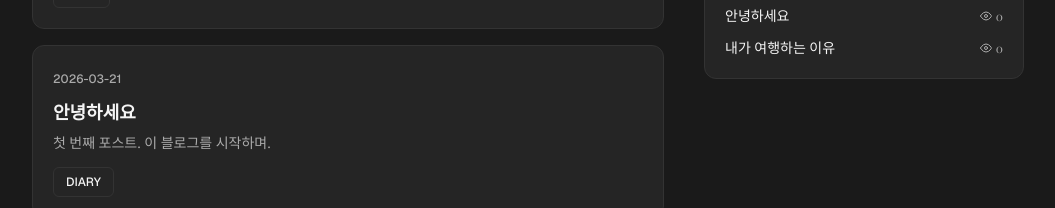
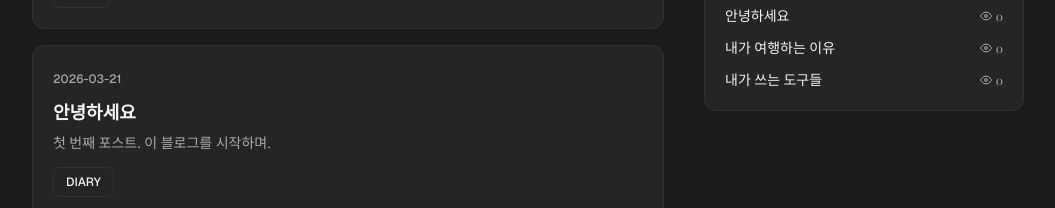
Before and after one commit to SHDPR/SHDPR.github.io, a Next.js app: page / in a window 1280 px wide. Shown: the part 482-690 px from the top of the page, without its empty margins (112-1167 px from the left). Built offline with nearby package versions, Linux system fonts and the light colour scheme; no server answers; the database is empty.

Commit message:
feat: show up to 10 posts in Popular Posts widget
Co-Authored-By: Claude Sonnet 4.6 <noreply@anthropic.com>

```diff
--- a/src/components/widgets/PopularPostsWidget.tsx
+++ b/src/components/widgets/PopularPostsWidget.tsx
@@ -29,7 +29,9 @@ export default async function PopularPostsWidget({ lang }: { lang: Lang }) {
   const views = await getViewCounts(posts.map((p) => p.slug));
   const tr = t(lang);
 
-  const sorted = [...posts].sort((a, b) => (views[b.slug] ?? 0) - (views[a.slug] ?? 0)).slice(0, 3);
+  const sorted = [...posts]
+    .sort((a, b) => (views[b.slug] ?? 0) - (views[a.slug] ?? 0))
+    .slice(0, 10);
 
   return (
     <div
```
